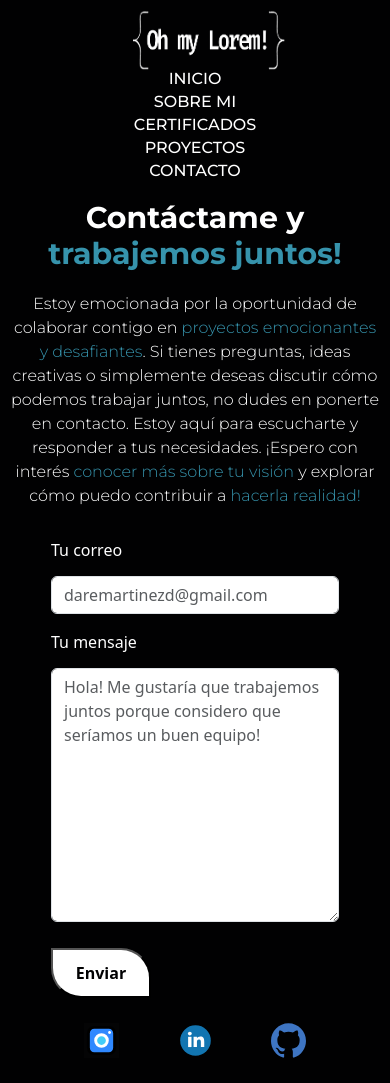
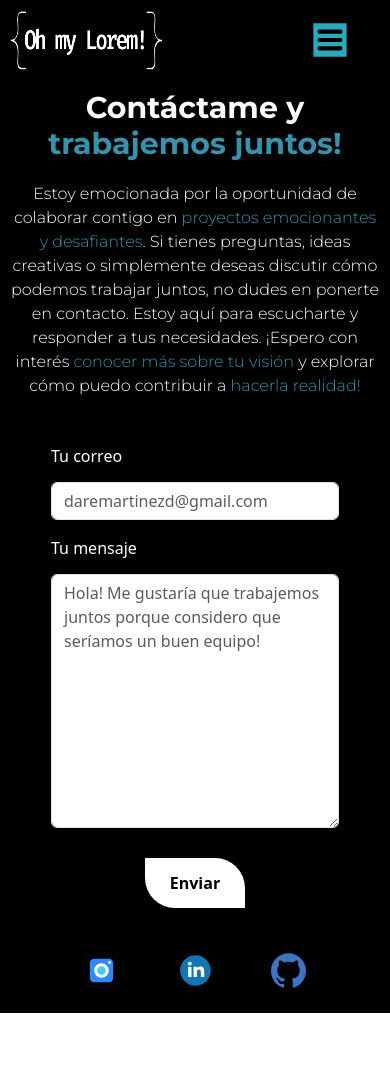
Before and after one commit to darenye-w3b/oh-my-lorem, a website: page pages/contacto.html in a window 390 px wide. After the commit the page ends 1013 px from the top, so only its background shows below. Drawn offline with nearby package versions, Linux system fonts and the light colour scheme.

Commit message:
hice el menú hamburguesa en responsive

```diff
--- a/pages/contacto.html
+++ b/pages/contacto.html
@@ -22,7 +22,9 @@
 </head>
 <body>
     <header class="header-afectado-por-bootstrap">
-        <img src="./../assets/header.png" alt="Logo Oh my Lorem!">
+        <img  class="logo-pagina" src="./../assets/header.png" alt="Logo Oh my Lorem!">
+        <input type="checkbox" id="btn-menu">
+        <label for="btn-menu"><img class="logo-hamburguesa" src="./../assets/menu-hamburguesa.svg" alt="Logo menú hamburguesa"></label>
         <nav>
             <ul>
                 <li>
@@ -47,7 +49,9 @@
     <main>
         <section>
             <h1 class="titulo-bootstrap" data-aos="flip-left" data-aos-easing="linear" data-aos-duration="1500">Contáctame y <span class="remarcar">trabajemos juntos!</span></h1>
-            <p class="parrafo-bootstrap">Estoy emocionada por la oportunidad de colaborar contigo en <span class="remarcar">proyectos emocionantes y desafiantes</span>. Si tienes preguntas, ideas creativas o simplemente deseas discutir cómo podemos trabajar juntos, no dudes en ponerte en contacto. Estoy aquí para escucharte y responder a tus necesidades. ¡Espero con interés <span class="remarcar">conocer más sobre tu visión</span> y explorar cómo puedo contribuir a <span class="remarcar">hacerla realidad!</span></p>
+            <div class="contenedor-parrafo-bootstrap">
+                <p class="parrafo-bootstrap">Estoy emocionada por la oportunidad de colaborar contigo en <span class="remarcar">proyectos emocionantes y desafiantes</span>. Si tienes preguntas, ideas creativas o simplemente deseas discutir cómo podemos trabajar juntos, no dudes en ponerte en contacto. Estoy aquí para escucharte y responder a tus necesidades. ¡Espero con interés <span class="remarcar">conocer más sobre tu visión</span> y explorar cómo puedo contribuir a <span class="remarcar">hacerla realidad!</span></p>
+            </div>
             <article class="container contenedor-bootstrap">
                 <div class="mb-3" data-aos="fade-right" data-aos-easing="linear" data-aos-duration="1500">
                     <label for="exampleFormControlInput1" class="form-label etiqueta-contacto">Tu correo</label>
@@ -57,7 +61,7 @@
                     <label for="exampleFormControlTextarea1" class="form-label etiqueta-contacto">Tu mensaje</label>
                     <textarea class="form-control" id="exampleFormControlTextarea1" rows="10" placeholder="Hola! Me gustaría que trabajemos juntos porque considero que seríamos un buen equipo!"></textarea>
                 </div>
-                <div data-aos="zoom-in-down">
+                <div class="contenedor-boton-enviar" data-aos="zoom-in-down">
                     <input type="submit" value="Enviar" class="boton-enviar">
                 </div>
             </article>
--- a/scss/components/_header.scss
+++ b/scss/components/_header.scss
@@ -10,6 +10,15 @@ header{
         animation-duration: 3s;
         animation-iteration-count: infinite;
         animation-timing-function: linear;
+    }
+    #btn-menu{
+        display: none;
+    }
+    label{
+        display: none;
+        &:hover{
+            cursor: pointer;
+        }
     }
     nav{
         ul{
--- a/scss/pages/_main-contacto.scss
+++ b/scss/pages/_main-contacto.scss
@@ -1,5 +1,6 @@
 /*Estilo Main Contacto*/
 section{
+    .contenedor-parrafo-bootstrap{
         .parrafo-bootstrap{
             font-family: 'Montserrat', sans-serif;
             font-weight: 300;
@@ -7,16 +8,19 @@ section{
             color: $color-terciario;
             padding: 10px;
         }
+    }
     .contenedor-bootstrap{
         width: 600px;
         margin-top: 20px;
-        div{
+        .mb-3{
             .etiqueta-contacto{
                 color: $color-terciario;
             }
         }
     }
-    div{
+    .contenedor-boton-enviar{
+        @include flex(row, center, center);
+        margin: 20px;
         .boton-enviar{
             background-color: $color-terciario;
             color: $color-principal;
@@ -26,6 +30,7 @@ section{
             padding: 10px 20px;
             margin-top: 10px;
             border-radius: 0px 30px;
+            border: none;
             &:hover{
                 color: $color-secundario;
                 border: 3px dotted $color-secundario;
--- a/scss/utilities/_media-queries.scss
+++ b/scss/utilities/_media-queries.scss
@@ -2,9 +2,35 @@
 @media screen and (max-width: 768px){
 /*Header*/
 header{
-    @include flex(column, center, space-between);
+    @include flex(row, center, space-between);
     padding: map-get($layout-parameters, padding-primario);
+    .logo-pagina{
+        animation: none;
+    }
+    #btn-menu{
+        display: none;
+        &:checked + label{
+            & + nav{
+                visibility: visible;
+                z-index: 1000;
+                width: 100%;
+            }
+        }
+    }
+    label{
+        display: block;
+        position: relative;
+        right: 25px;
+        .logo-hamburguesa{
+            width: 50px;
+            animation: none;
+        }
+    }
     nav{
+        position: absolute;
+        top: 100px;
+        background-color: $color-principal;
+        visibility: hidden;
         ul{
             flex-direction: column;
             gap: 5px;
```
Also changed, not shown: index.html (+3 -1 lines), pages/certificados.html (+3 -1 lines), pages/proyectos.html (+3 -1 lines), pages/sobre-mi.html (+3 -1 lines), assets/menu-hamburguesa.svg (added), css/main.css, 1 other file. Lines whose indentation alone changed are shown as unchanged.
